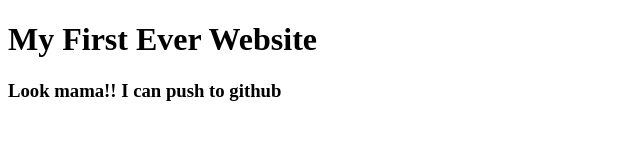
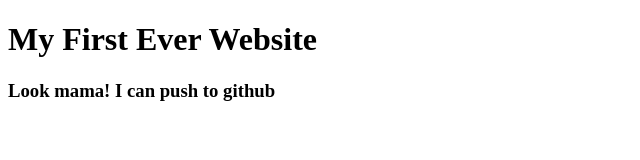
Before and after one commit to TamannaSarker/my-first-website, a plain HTML site: page index.html in a window 1280 px wide. Shown: the full height of the page, 0-640 px from the left. Drawn offline with Linux system fonts and the light colour scheme.

Commit message:
Learned github

```diff
--- a/index.html
+++ b/index.html
@@ -7,7 +7,10 @@
 </head>
 <body>
     <h1>My First Ever Website</h1>
-    <h3>Look mama!! I can push to github</h3>
+    <h3>Look mama! I can push to github
+
+    </h3>
+
 
 
 
```
